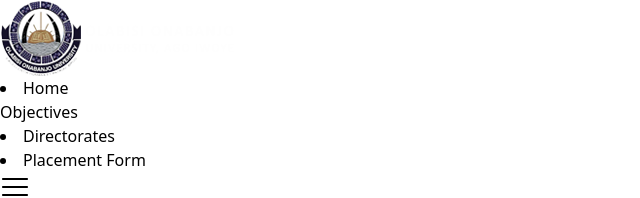
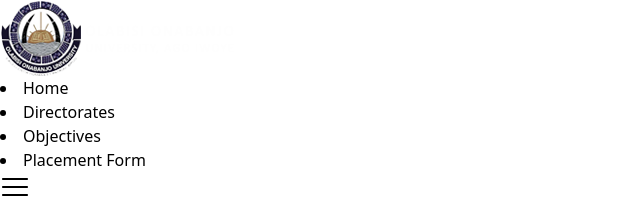
Before and after one commit to Stargnite/OOU-SIWES-site, a React (Vite) app: page /forms in a window 1280 px wide. Shown: the top 198 px of the page, without its empty margins (0-640 px from the left). Built offline with nearby package versions, Linux system fonts and the light colour scheme.

Commit message:
fixed routing errors

```diff
--- a/src/App.jsx
+++ b/src/App.jsx
@@ -5,6 +5,7 @@ import { BrowserRouter as Router, Routes, Route } from "react-router-dom";
 import FormsPage from "./pages/FormsPage";
 import NavBar from "./components/NavBar";
 import ScrollToTop from "./components/ScrollToTop";
+import Objectives from "./components/Objectives";
 
 function App() {
   return (
@@ -18,6 +19,7 @@ function App() {
               <Route path="/" element={<HomePage />} />
               <Route path="/directorates" element={<DirectoratesPage />} />
               <Route path="/forms" element={<FormsPage />} />
+              <Route path="/#objectives" element={<Objectives />} />
             </Routes>
           </div>
         </div>
--- a/src/components/NavBar.jsx
+++ b/src/components/NavBar.jsx
@@ -3,9 +3,28 @@ import { Link } from "react-router-dom";
 import { useState } from "react";
 import { RxHamburgerMenu } from "react-icons/rx";
 import { IoClose } from "react-icons/io5";
+import { useNavigate } from "react-router-dom";
+
 
 const NavBar = () => {
   const [nav, setNav] = useState(false);
+  const navigate = useNavigate();
+
+  const handleNavigation = (e, path) => {
+    e.preventDefault(); // Prevent default link behavior
+
+    if (path === "/#objectives") {
+      navigate("/"); // Navigate to home
+      setTimeout(() => {
+        const element = document.getElementById("objectives");
+        if (element) {
+          element.scrollIntoView({ behavior: "smooth" }); // Scroll to the section
+        }
+      }, 100); // Delay to ensure navigation is complete
+    } else {
+      navigate(path);
+    }
+  };
 
   return (
     <div className="flex items-center z-10 justify-between p-3 px-10 bg-[#000016] fixed w-full max-w-[1700px] shadow-lg">
@@ -14,22 +33,24 @@ const NavBar = () => {
         <li className="cursor-pointer hover:text-yellow-400 ease-in-out transition-all">
           <Link to="/">Home</Link>
         </li>
-        <a
-          className="cursor-pointer hover:text-yellow-400 ease-in-out transition-all"
-          href="#objectives"
-        >
-          Objectives
-        </a>
         <li className="cursor-pointer hover:text-yellow-400 ease-in-out transition-all">
           <Link to="/directorates">Directorates</Link>
         </li>
         <li className="cursor-pointer hover:text-yellow-400 ease-in-out transition-all">
+          <Link
+            to="/#objectives"
+            onClick={(e) => handleNavigation(e, "/#objectives")}
+          >
+            Objectives
+          </Link>
+        </li>
+        <li className="cursor-pointer hover:text-yellow-400 ease-in-out transition-all">
           <Link to="/forms">Placement Form</Link>
         </li>
-        {/* <li className="cursor-pointer hover:text-yellow-400 ease-in-out transition-all">
+      </nav>
+      {/* <li className="cursor-pointer hover:text-yellow-400 ease-in-out transition-all">
               <Link to="/">News and Updates</Link>
             </li> */}
-      </nav>
       <div
         onClick={() => setNav(!nav)}
         className="flex md:hidden cursor-pointer text-white"
@@ -55,7 +76,10 @@ const NavBar = () => {
             <IoClose size={30} onClick={() => setNav(false)} />
           </div>
           <nav className="mt-20 flex flex-col list-none w-full items-start text-lg font-semibold space-y-7 px-5">
-            <li onClick={() => setNav(false)} className="cursor-pointer hover:text-yellow-400 ease-in-out transition-all">
+            <li
+              onClick={() => setNav(false)}
+              className="cursor-pointer hover:text-yellow-400 ease-in-out transition-all"
+            >
               <Link to="/">Home</Link>
             </li>
             <li onClick={() => setNav(false)}>
@@ -66,10 +90,16 @@ const NavBar = () => {
                 Objectives
               </a>
             </li>
-            <li onClick={() => setNav(false)} className="cursor-pointer hover:text-yellow-400 ease-in-out transition-all">
+            <li
+              onClick={() => setNav(false)}
+              className="cursor-pointer hover:text-yellow-400 ease-in-out transition-all"
+            >
               <Link to="/directorates">Directorates</Link>
             </li>
-            <li onClick={() => setNav(false)} className="cursor-pointer hover:text-yellow-400 ease-in-out transition-all">
+            <li
+              onClick={() => setNav(false)}
+              className="cursor-pointer hover:text-yellow-400 ease-in-out transition-all"
+            >
               <Link to="/forms">Placement Form</Link>
             </li>
           </nav>
--- a/src/pages/FormsPage.jsx
+++ b/src/pages/FormsPage.jsx
@@ -3,11 +3,11 @@ import Card from "../components/Card";
 const formsData = [
   {
     title: "Sign up for the 3 months program",
-    link: "#",
+    link: "",
   },
   {
     title: "Sign up for the 6 months program",
-    link: "#",
+    link: "",
   },
   {
     title: "SIWES proposal letter",
@@ -44,6 +44,10 @@ const FormsPage = () => {
 
   const handleDownload = (pdfUrl) => {
     // Create a temporary <a> element for triggering the download
+    if(pdfUrl === "") {
+      alert("Form not added yet, please check back later.")
+      return;
+    }
     const link = document.createElement("a");
     link.href = pdfUrl;
     link.download = "SIWES-form.pdf"; // Name of the downloaded file
```
